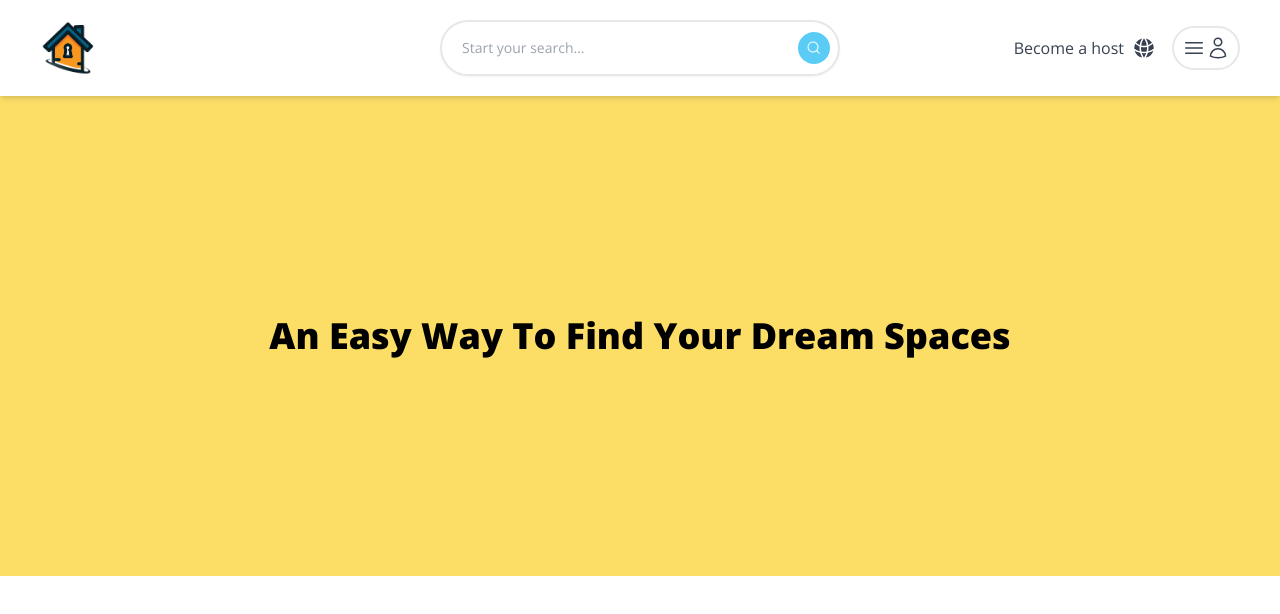
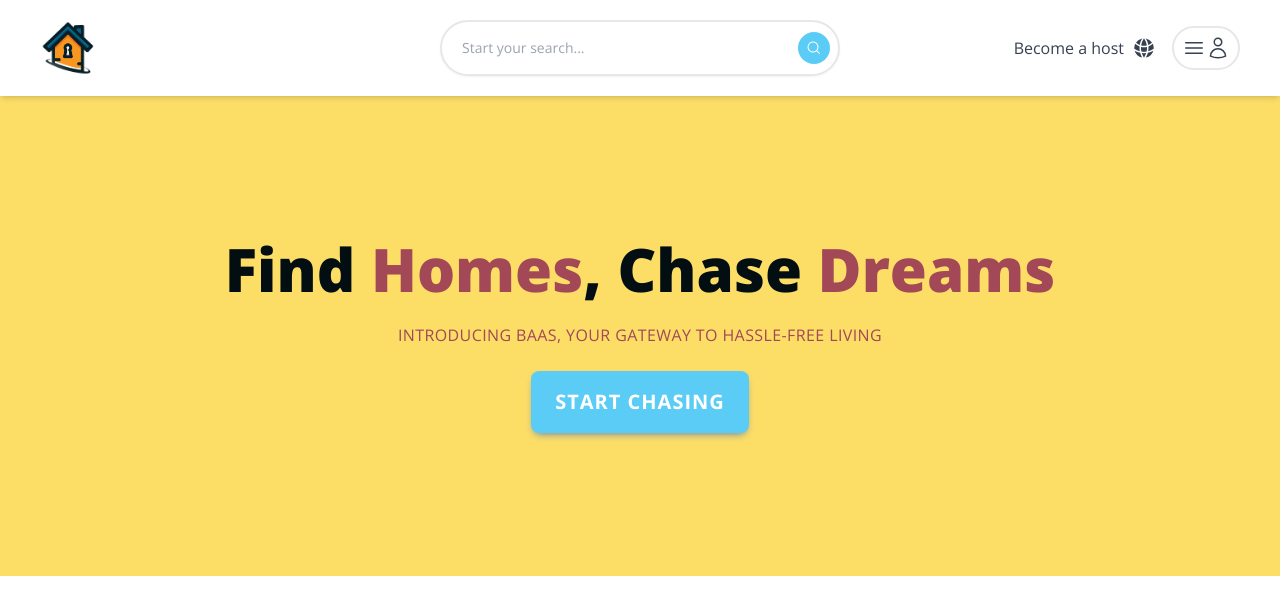
Before and after one commit to nishanbudhathoki2266/baas, a Next.js app: page / in a window 1280 px wide. Shown: the top 614 px of the page. Built offline with nearby package versions, Linux system fonts and the light colour scheme.

Commit message:
Completed the hero section

```diff
--- a/components/Banner.jsx
+++ b/components/Banner.jsx
@@ -1,9 +1,19 @@
 function Banner() {
   return (
-    <div className="bg-primary h-[30dvh] sm:h-[40dvh] lg:h-[50dvh] xl:h-[60dvh] 2xl:h-[70dvh] flex justify-center items-center">
-      <h1 className="text-4xl font-extrabold">
-        An Easy Way To Find Your Dream Spaces
+    <div className="bg-primary h-[30dvh] sm:h-[40dvh] lg:h-[50dvh] xl:h-[60dvh] 2xl:h-[70dvh] p-2 flex flex-col gap-2 sm:gap-6 justify-center items-start sm:items-center ">
+      <h1 className="text-4xl sm:text-4xl md:text-6xl text-text font-extrabold">
+        Find <span className="text-maroon">Homes</span>, Chase
+        <span className="text-maroon"> Dreams</span>
       </h1>
+      <h2 className="text-md text-maroon uppercase tracking-wide">
+        Introducing Baas, your gateway to hassle-free living
+      </h2>
+      <button
+        type="button"
+        class="block bg-secondary rounded-lg px-4 py-3 sm:py-4 sm:px-6 tracking-wider font-bold uppercase text-xl leading-normal text-white shadow-[0_4px_9px_-4px_#3b71ca] transition duration-150 ease-in-out hover:shadow-[0_8px_9px_-4px_rgba(59,113,202,0.3),0_4px_18px_0_rgba(59,113,202,0.2)] focus:bg-primary-600 focus:shadow-[0_8px_9px_-4px_rgba(59,113,202,0.3),0_4px_18px_0_rgba(59,113,202,0.2)] focus:outline-none focus:ring-0 active:bg-primary-700 active:shadow-[0_8px_9px_-4px_rgba(59,113,202,0.3),0_4px_18px_0_rgba(59,113,202,0.2)] dark:shadow-[0_4px_9px_-4px_rgba(59,113,202,0.5)] dark:hover:shadow-[0_8px_9px_-4px_rgba(59,113,202,0.2),0_4px_18px_0_rgba(59,113,202,0.1)] dark:focus:shadow-[0_8px_9px_-4px_rgba(59,113,202,0.2),0_4px_18px_0_rgba(59,113,202,0.1)] dark:active:shadow-[0_8px_9px_-4px_rgba(59,113,202,0.2),0_4px_18px_0_rgba(59,113,202,0.1)]"
+      >
+        Start Chasing
+      </button>
     </div>
   );
 }
--- a/tailwind.config.js
+++ b/tailwind.config.js
@@ -11,6 +11,7 @@
         primary: "#fcde67",
         secondary: "#5bccf6",
         text: "#030e12",
+        maroon: "#A24857",
       },
       fontFamily: {
         openSans: ["var(--font-openSans)"],
```
